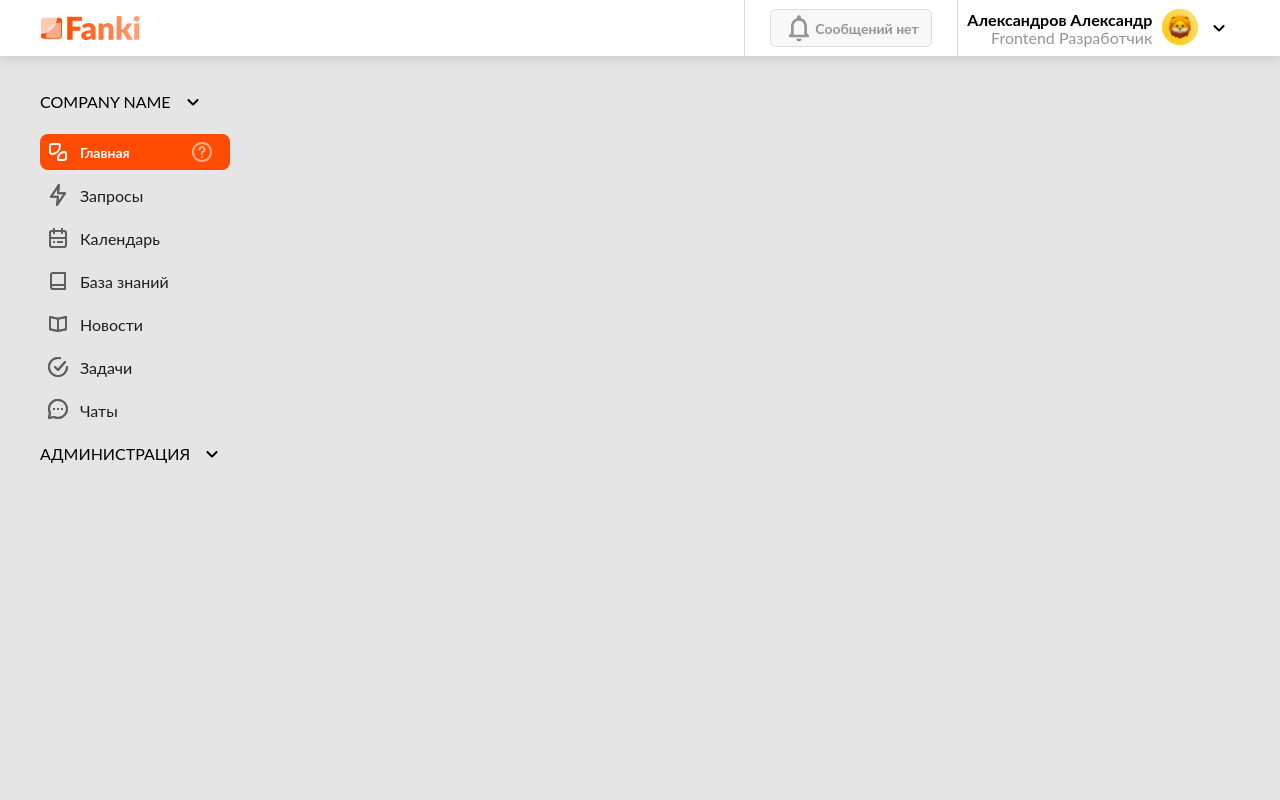
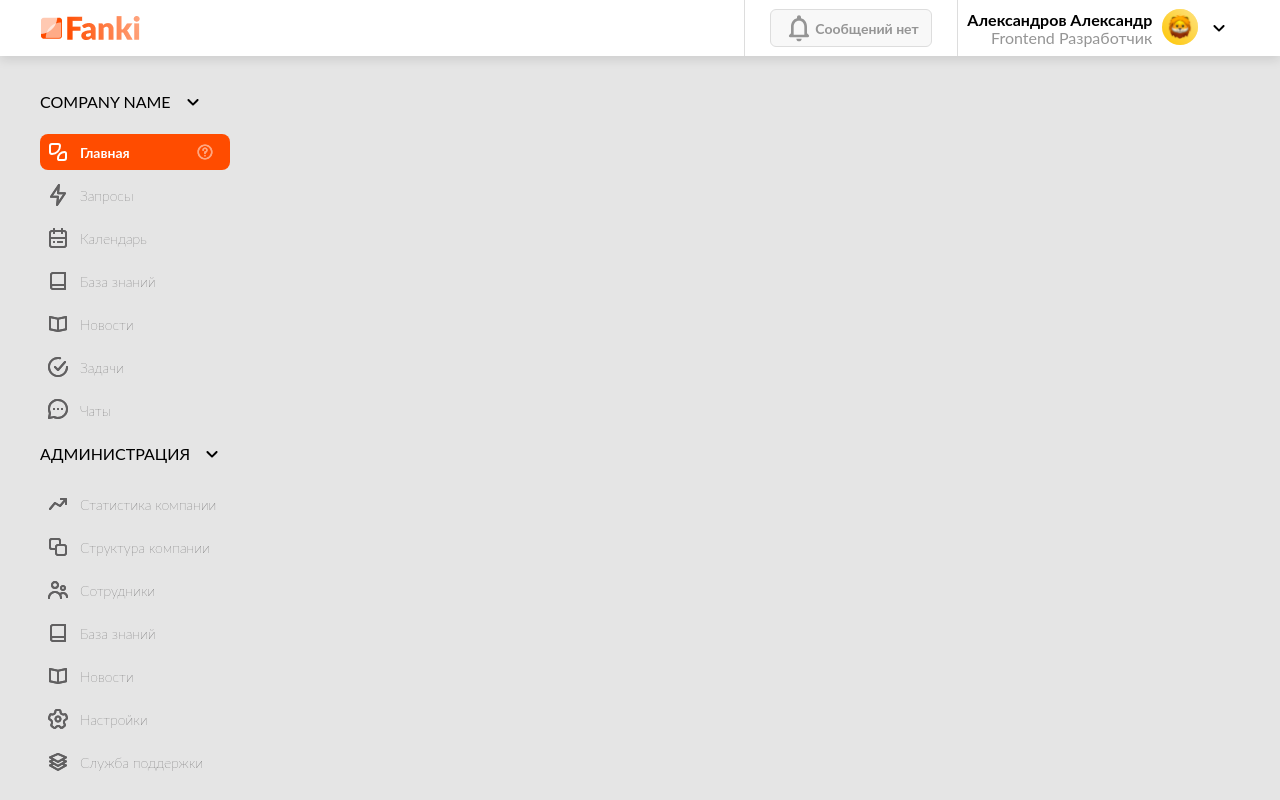
Before and after one commit to ErlanArtykbaev/fanki-task, a React (Create React App) app: page / in a window 1280 px wide. Built offline with nearby package versions, Linux system fonts and the light colour scheme.

Commit message:
sidebar is ready

```diff
--- a/src/assets/scss/_sidebar.scss
+++ b/src/assets/scss/_sidebar.scss
@@ -24,9 +24,13 @@
     text-decoration: none;
     color: #1D1C1D;
     img{
-      width: 24px;
-      height: 24px;
       margin-right: 10px;
+    }
+    p{
+      margin: 0;
+      padding: 0;
+      font-weight: lighter;
+      font-size: 14px;
     }
     .to-questionmark{
       display: flex;
@@ -40,7 +44,6 @@
       color: white;
       p{
         font-weight: bold;
-        font-size: 14px;
         line-height: 17px;
       }
     }
--- a/src/components/menus/sidebar/Sidebar.js
+++ b/src/components/menus/sidebar/Sidebar.js
@@ -8,6 +8,12 @@ import book from '../../../assets/img/book.svg'
 import bookOpen from '../../../assets/img/book-open.svg'
 import checkmark from '../../../assets/img/checkmark-circle-2.svg'
 import chats from '../../../assets/img/message-circle.svg'
+import trending from '../../../assets/img/trending-up.svg'
+import copy from '../../../assets/img/copy.svg'
+import people from '../../../assets/img/people.svg'
+import settings from '../../../assets/img/settings.svg'
+import layers from '../../../assets/img/layers.svg'
+
 
 import Item from './items/Item'
 
@@ -70,6 +76,50 @@ const Sidebar = () => {
         </p>
         <ExpandMoreRoundedIcon className='more' />
       </div>
+      <div className='items'>
+        <Item
+          class='item'
+          to='/s'
+          icon={trending}
+          title='Статистика компании'
+        />
+        <Item
+          class='item'
+          to='/s'
+          icon={copy}
+          title='Структура компании'
+        />
+        <Item
+          class='item'
+          to='/s'
+          icon={people}
+          title='Сотрудники'
+        />
+        <Item
+          class='item'
+          to='/s'
+          icon={book}
+          title='База знаний'
+        />
+        <Item
+          class='item'
+          to='/s'
+          icon={bookOpen}
+          title='Новости'
+        />
+        <Item
+          class='item'
+          to='/s'
+          icon={settings}
+          title='Настройки'
+        />
+        <Item
+          class='item'
+          to='/s'
+          icon={layers}
+          title='Служба поддержки'
+        />
+      </div>
     </div>
   )
 }
--- a/src/components/menus/sidebar/items/Item.js
+++ b/src/components/menus/sidebar/items/Item.js
@@ -11,7 +11,11 @@ const Item = (props) => {
         <p>
           {props.title}
         </p>
-        <img style={{display: props.class.includes('active') ? 'block' : 'none'}} src={questionmark} />
+        <img
+          style={{
+            display: props.class.includes('active') ? 'block' : 'none'
+          }}
+          src={questionmark} />
       </div>
     </NavLink>
   )
```
